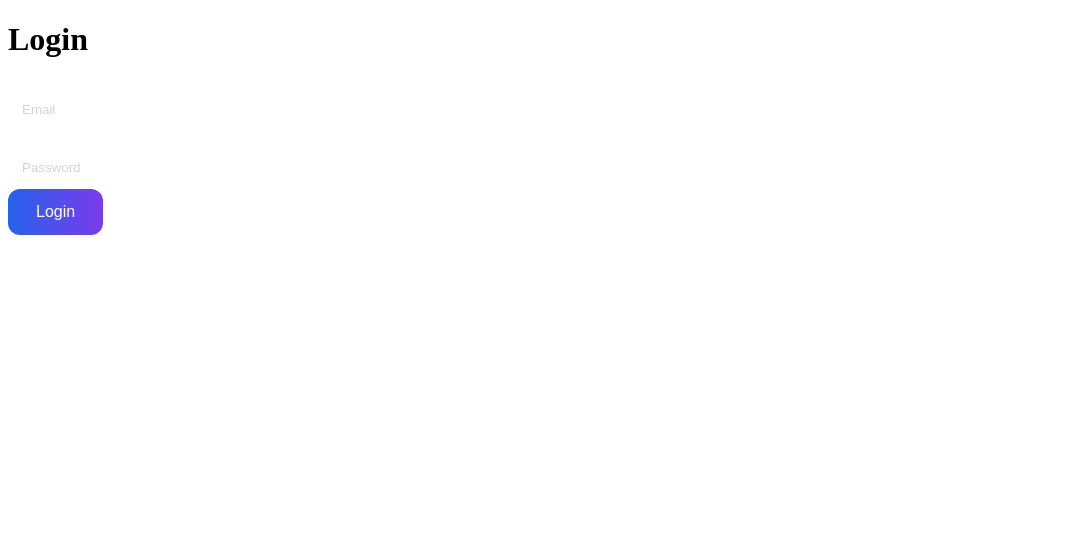
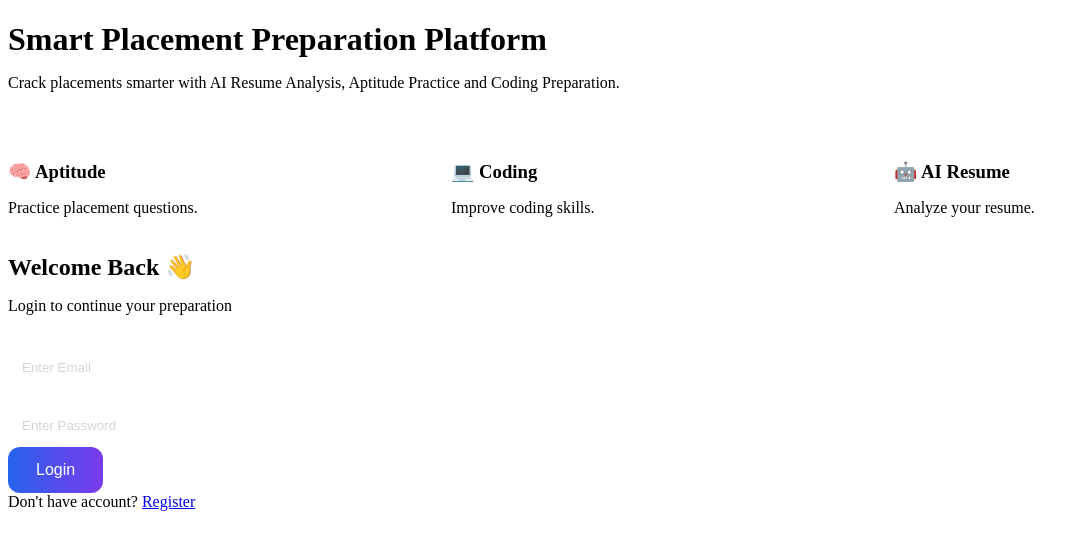
Before and after one commit to riteshml0211-cpu/smart-placement-platform, a Flask app: page /login in a window 1320 px wide; the page is wider, and only the part inside the window is pictured. Shown: the top 550 px of that part, without its empty margins (0-1086 px from the left). Run offline with Flask 3, Linux system fonts and the light colour scheme.

Commit message:
Update login.html

```diff
--- a/templates/login.html
+++ b/templates/login.html
@@ -2,23 +2,89 @@
 <html>
 <head>
     <title>Login</title>
-    <link rel="stylesheet" href="{{ url_for('static', filename='style.css') }}">
+    <link rel="stylesheet"
+    href="{{ url_for('static', filename='style.css') }}">
 </head>
+
 <body>
 
-<div class="container">
+<div class="main-container">
 
-<h1>Login</h1>
+    <div class="left">
 
-<form method="POST">
+        <h1>
+            Smart Placement
+            <span>Preparation</span>
+            Platform
+        </h1>
 
-    <input type="email" name="email" placeholder="Email" required>
+        <p>
+            Crack placements smarter with AI Resume Analysis,
+            Aptitude Practice and Coding Preparation.
+        </p>
 
-    <input type="password" name="password" placeholder="Password" required>
+        <div class="features">
 
-    <button type="submit">Login</button>
+            <div class="card">
+                <h3>🧠 Aptitude</h3>
+                <p>Practice placement questions.</p>
+            </div>
 
-</form>
+            <div class="card">
+                <h3>💻 Coding</h3>
+                <p>Improve coding skills.</p>
+            </div>
+
+            <div class="card">
+                <h3>🤖 AI Resume</h3>
+                <p>Analyze your resume.</p>
+            </div>
+
+        </div>
+
+    </div>
+
+    <div class="right">
+
+        <div class="login-box">
+
+            <h2>Welcome Back 👋</h2>
+
+            <p>Login to continue your preparation</p>
+
+            <form method="POST">
+
+                <input
+                type="email"
+                name="email"
+                placeholder="Enter Email"
+                required>
+
+                <input
+                type="password"
+                name="password"
+                placeholder="Enter Password"
+                required>
+
+                <button type="submit">
+                    Login
+                </button>
+
+            </form>
+
+            <div class="link">
+
+                Don't have account?
+
+                <a href="/register">
+                    Register
+                </a>
+
+            </div>
+
+        </div>
+
+    </div>
 
 </div>
 
```
